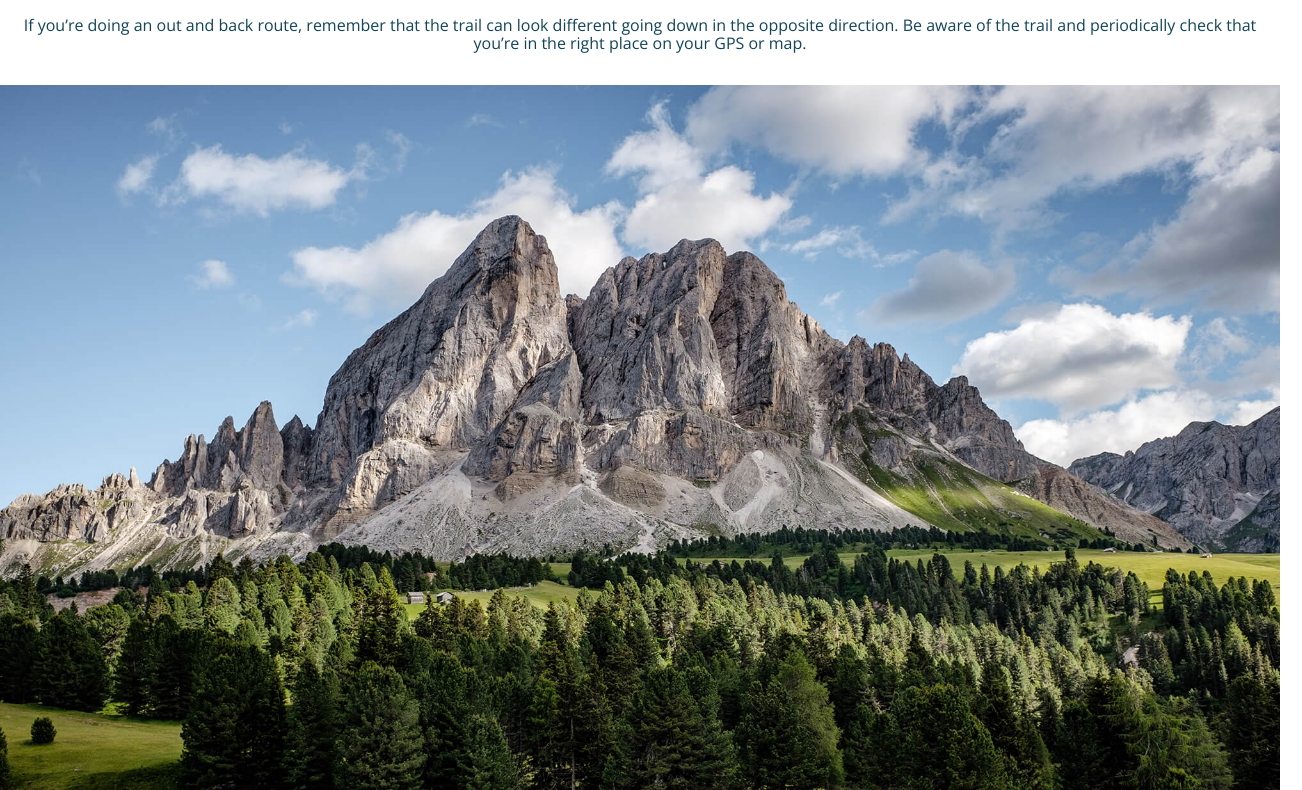
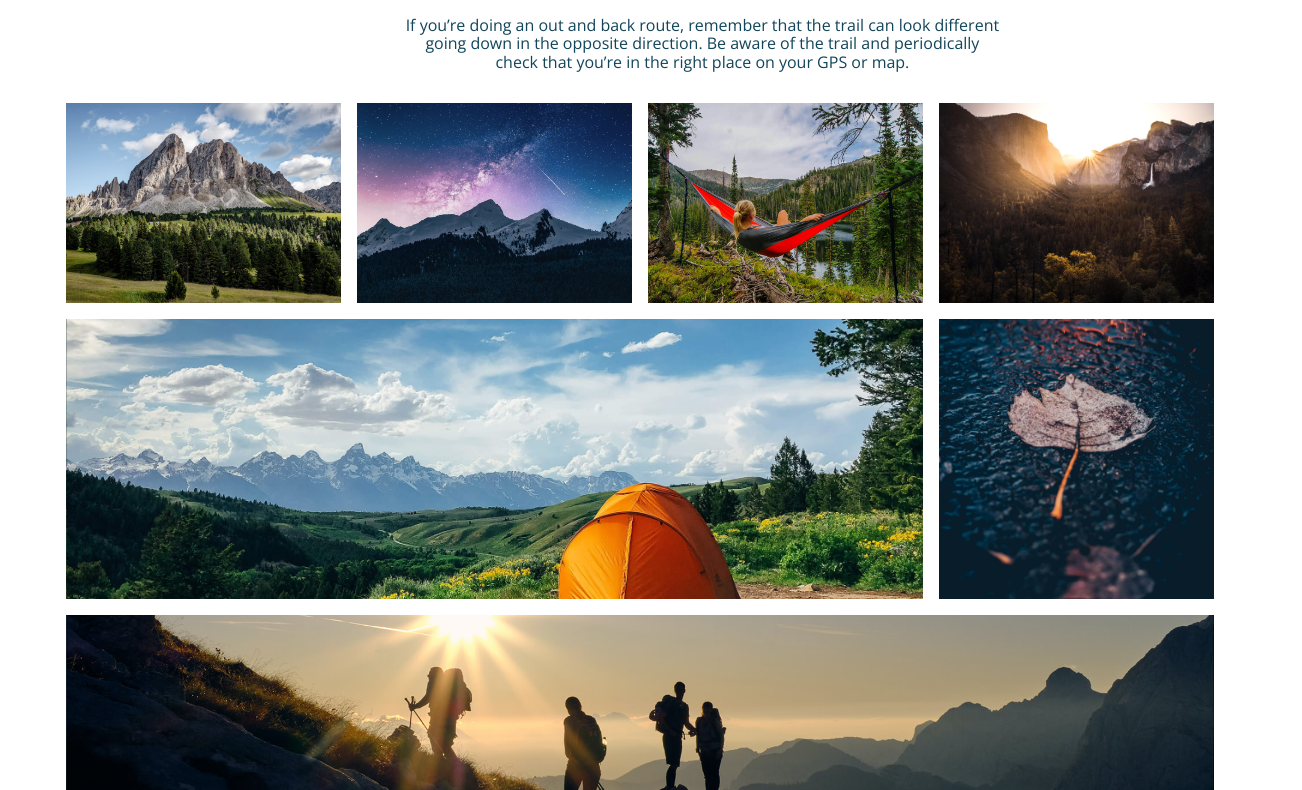
Before and after one commit to tusharranjan007/Info-552-SP24, a plain HTML site: page views.html in a window 1280 px wide. Shown: the part 285-1075 px from the top of the page, 1302 px wide, since content can reach past the window. Drawn offline with nearby package versions, Linux system fonts and the light colour scheme.

Commit message:
added grid to views

```diff
--- a/scss/sections/_views.scss
+++ b/scss/sections/_views.scss
@@ -6,19 +6,87 @@
    padding: 32px 16px;
    text-align: center;
 
+   @include md{
+    padding: 32px 8vw;
+   }
+
+
+
    h1{
     margin-bottom: 32px;
    }
 
    p{
     color: var(--blue);
+    @include xl{
+        padding: 0 300px;
+    }
    }
 }
 
 #views-gallery{
+    padding: 0px 16px 32px 16px;
+    display: grid;
+    gap: 16px;
+    grid-template-columns: repeat(2,1fr);
+    grid-template-rows: 25vh 25vh 50vh 50vh 30vh;
+    grid-template-areas: "g1 g2"
+    "g3 g4"
+    "g5 g5"
+    "g6 g6"
+    "g7 g7";
+
+    @include md{
+        padding: 0px 8vw 32px 8vw;
+        grid-template-columns: repeat(6,1fr);
+        grid-template-rows: 25vh 25vh 35vh 25vh;
+        grid-template-areas: "g1 g1 g1 g2 g2 g2"
+    "g3 g3 g3  g4 g4 g4"
+    "g5 g5 g5 g5 g6 g6"
+    "g7 g7 g7 g7 g7 g7";
+    }
+
+    @include xl{
+        padding: 0px 2vw 40px 2vw;
+        grid-template-columns: repeat(4,1fr);
+        grid-template-rows: 25vh  35vh 25vh;
+        grid-template-areas: "g1 g2  g3 g4 "
+        "g5 g5 g5 g6 "
+        "g7 g7 g7 g7 ";
+    }
         li{
-            img{
-                 width:100%;
+           background-size: cover;
+           background-position: center;
+        }
+        #g1{
+            grid-area: g1;
+            background-image: url("../img/views/gallery-1.jpg");
+        }
+        #g2{
+            grid-area: g2;
+            background-image: url("../img/views/gallery-2.jpg");
+        }
+        #g3{
+            grid-area: g3;
+            background-image: url("../img/views/gallery-3.jpg");
+        }
+        #g4{
+            grid-area: g4;
+            background-image: url("../img/views/gallery-4.jpg");
+            @include lg{
+                background-position: center 80%;
             }
         }
+        #g5{
+            grid-area: g5;
+            background-image: url("../img/views/gallery-5.jpg");
+        }
+        #g6{
+            grid-area: g6;
+            background-image: url("../img/views/gallery-6.jpg");
+        }
+        #g7{
+            grid-area: g7;
+            background-image: url("../img/views/gallery-7.jpg");
+        }
 }
--- a/views.html
+++ b/views.html
@@ -34,21 +34,27 @@
         </nav>
     </header>
 
-    <section id="views-hero">
+    <section id="views-hero" class="xl-grid">
+    <div class="xl-grid-item">
       <h1 class="pageTitle">Mountain Views</h1>
       <p>If you’re doing an out and back route, remember that the trail can look different going down in
         the opposite direction. Be aware of the trail and periodically check that you’re in the right place
         on your GPS or map.</p>
+    </div>
     </section>
-    <ul id="views-gallery">
-        <li><img src="img/views/gallery-1.jpg" alt="gallery 1 image"></li>
-        <li><img src="img/views/gallery-2.jpg" alt="gallery 2 image"></li>
-        <li><img src="img/views/gallery-3.jpg" alt="gallery 3 image"></li>
-        <li><img src="img/views/gallery-4.jpg" alt="gallery 4 image"></li>
-        <li><img src="img/views/gallery-5.jpg" alt="gallery 5 image"></li>
-        <li><img src="img/views/gallery-6.jpg" alt="gallery 6 image"></li>
-        <li><img src="img/views/gallery-7.jpg" alt="gallery 7 image"></li>
-    </ul>
+
+    <section id="views-gallery-container" class="xl-grid">
+        <ul id="views-gallery" class="xl-grid-item">
+            <li id="g1"></li>
+            <li id="g2"></li>
+            <li id="g3"></li>
+            <li id="g4"></li>
+            <li id="g5"></li>
+            <li id="g6"></li>
+            <li id="g7"></li>
+        </ul>
+    </section>
+
 
     <footer>
         <div>
```
Also changed, not shown: css/styles.css.
